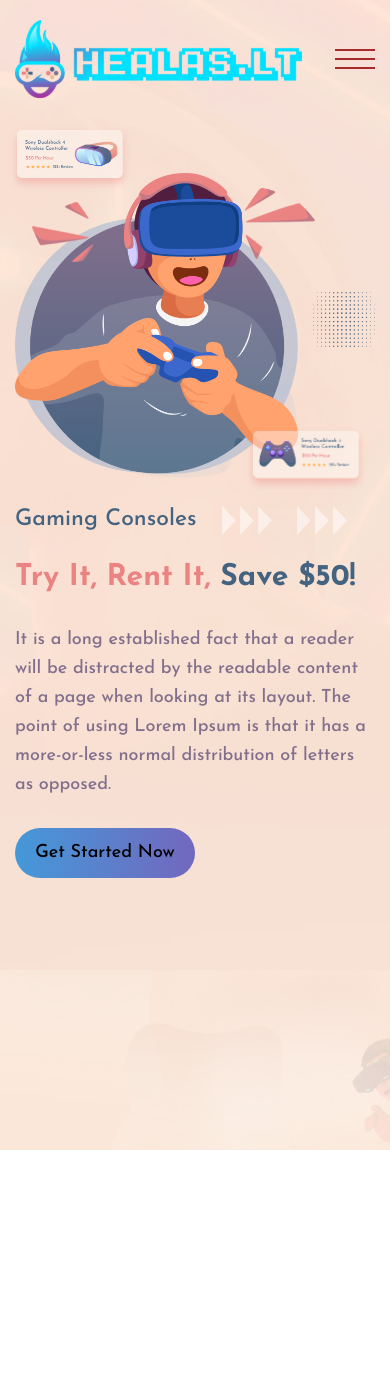
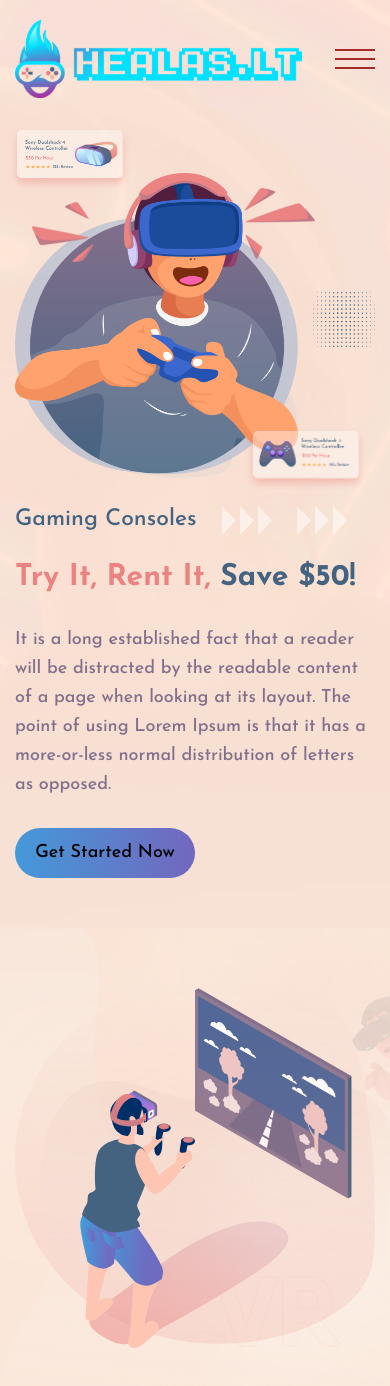
Before and after one commit to SergeyMalyuga/gogames-angular, an Angular app: page / in a window 390 px wide. Shown: the top 1386 px of the page. Before the commit the page ends 1150 px from the top, so only its background shows below. Built offline with nearby package versions, Linux system fonts and the light colour scheme.

Commit message:
feat(about-vr): добавить контейнер для декоративных изображений
- about-vr__wrapper-image с анимацией flying для about-vr-screen.png
- Адаптация под tablet (≤960px) и mobile (≤768px)

```diff
--- a/src/app/features/about-vr/about-vr.component.html
+++ b/src/app/features/about-vr/about-vr.component.html
@@ -1,3 +1,8 @@
 <section class="about-vr">
-  <div class="about-vr__content container"></div>
+  <div class="about-vr__content container">
+    <div class="about-vr__wrapper-image">
+      <img class="about-vr__image" src="/assets/images/vector/about-vr-game-men.svg" width="557" height="572" alt="" loading="lazy">
+      <img class="about-vr__image about-vr__image--screen" src="/assets/images/raster/about-vr-screen.png" width="289" height="389" alt="" loading="lazy">
+    </div>
+  </div>
 </section>
--- a/src/app/features/about-vr/about-vr.component.scss
+++ b/src/app/features/about-vr/about-vr.component.scss
@@ -4,8 +4,61 @@
   padding-top: 130px;
   padding-bottom: 50px;
   background-image: url('/assets/images/raster/about-vr-kerfin.png'),
+  url('/assets/images/raster/about-vr-text.png'),
   url('/assets/images/raster/about-vr-bg.jpg');
-  background-position: top 50px right -27%, center;
-  background-size: 35%, cover;
+  background-position: top 50px right -27%, right 15% bottom 50px, center;
+  background-size: 35%, 35%, cover;
   background-repeat: no-repeat;
+
+  &__content {
+    display: grid;
+    grid-template-columns: 1fr 1fr;
+    gap: 35px;
+
+    @media (width <= 768px) {
+      display: flex;
+      flex-direction: column;
+    }
+  }
+
+  &__wrapper {
+    &-image {
+      position: relative;
+      width: 100%;
+      z-index: 1;
+    }
+  }
+
+  &__image {
+    display: block;
+    max-width: 100%;
+    height: auto;
+
+    &--screen {
+      position: absolute;
+      top: 0;
+      right: 0;
+      transform-origin: top left;
+      animation: flying 3.3s linear infinite;
+      z-index: -1;
+
+      @media (width <= 1025px) {
+        max-width: 50%;
+      }
+    }
+  }
+
+  @media (width <= 768px) {
+    padding-top: 50px;
+  }
 }
+
+@keyframes flying {
+  0%, 100% {
+    transform: scale(0.87) translateY(0);
+  }
+
+  50% {
+    transform: scale(0.87) translateY(5%);
+  }
+}
--- a/src/app/features/hero/hero.component.scss
+++ b/src/app/features/hero/hero.component.scss
@@ -175,6 +175,10 @@
       height: auto;
     }
   }
+
+  @media (width <= 768px) {
+    padding-bottom: 50px;
+  }
 }
 
 @keyframes show-character {
```
Also changed, not shown: src/assets/images/raster/about-vr-text.png (added).
